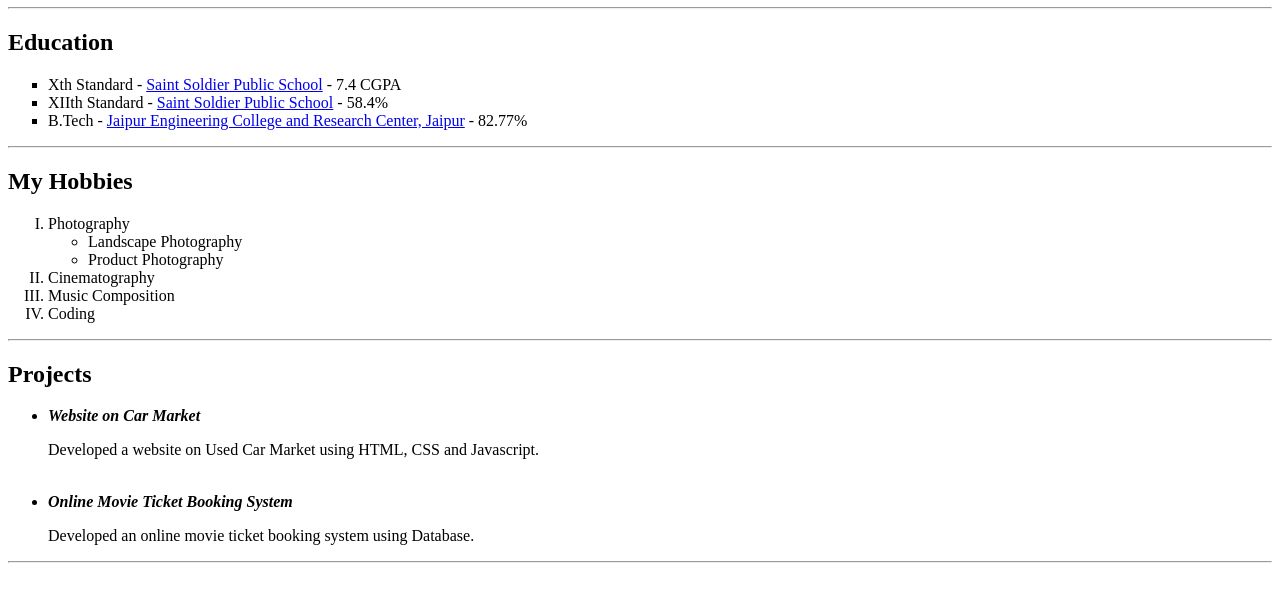
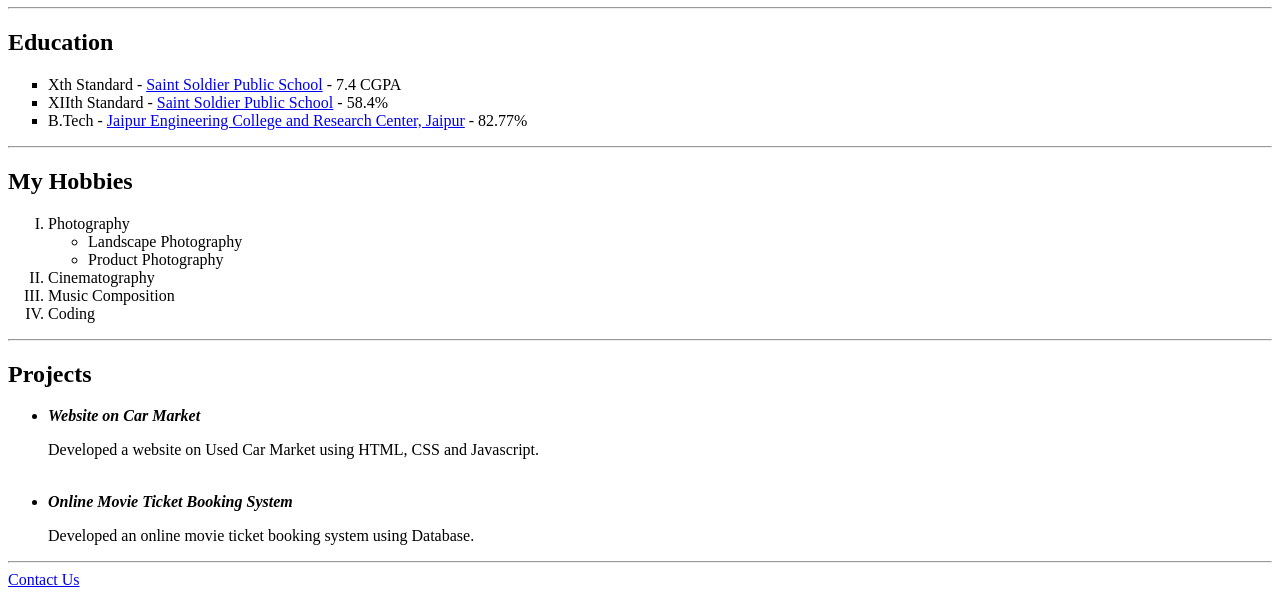
Before and after one commit to kaaftab918/CV, a plain HTML site: page index.html in a window 1280 px wide. Shown: the part 319-916 px from the top of the page. Drawn offline with Linux system fonts and the light colour scheme.

Commit message:
Update index.html

```diff
--- a/index.html
+++ b/index.html
@@ -50,6 +50,6 @@
         <p>Developed an online movie ticket booking system using Database.</p>
     </ul>
     <hr>
-    <h2></h2>
+    <a href="ggh.html">Contact Us<a/>
 </body>
 </html>
```
